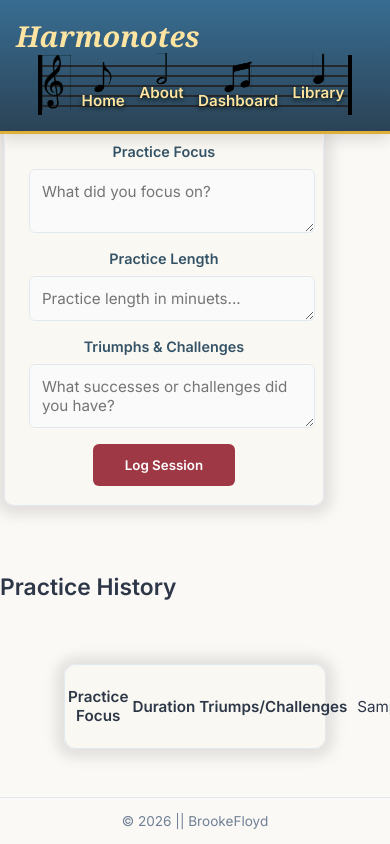
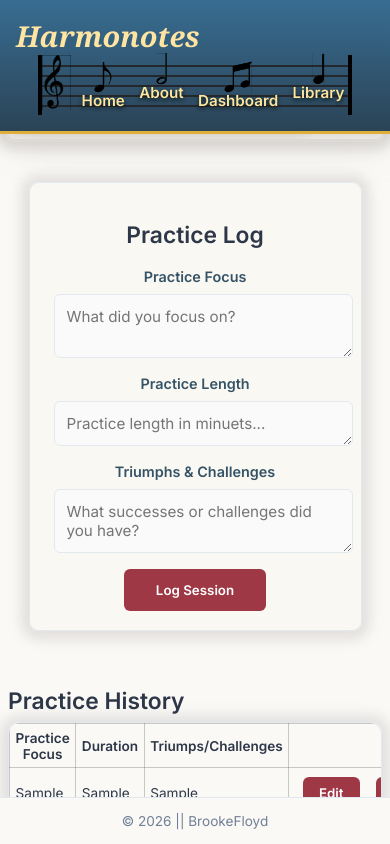
Before and after one commit to BrookeFloyd10/Harmonotes-BrookeF, a React (Vite) app in the folder harmonotes/: page /dashboard in a window 390 px wide. Both pictures are taken after typing "Sample", "Sample", "Sample" into the empty fields and a click on the button "Log Session". Built offline with nearby package versions, Linux system fonts and the light colour scheme.

Commit message:
refactored css to get rid of overlapping rules and apply changes to second media break point

```diff
--- a/harmonotes/src/App.css
+++ b/harmonotes/src/App.css
@@ -264,6 +264,7 @@ main {
     cursor: pointer;
 }
 
+
 .confetti-note {
     position: absolute;
     top: -10px;
@@ -277,12 +278,14 @@ main {
     margin-top: 7rem;
 }
 
+
 .confetti-up {
     --x: 0px;
     --y: -50px;
     --rotate: 0deg;
     color: #711F31;
 }
+
 
 .confetti-left {
     --x: -40px;
@@ -291,12 +294,14 @@ main {
     color: #711F31;
 }
 
+
 .confetti-right {
     --x: 40px;
     --y: -35px;
     --rotate: 20deg;
     color: #355367;
 }
+
 
 @keyframes confetti-pop {
     0% {
@@ -362,7 +367,6 @@ main {
     flex: 1.5;
     min-width: 0;
     border-radius: 12px;
-    border: 1px solid #E2E8F0;
     background-color: #e0af3a05;
 }
 
@@ -386,47 +390,53 @@ main {
     padding: 1.2rem 1rem;
     width: 100%;
     max-width: 420px;
+}
+
+.practice-table-section h2 {
+    margin: 0.5rem;
+}
+
+
+.scrolling-table {
+    max-height: 145px;
+    min-height: 0;
+    overflow-y: auto;
+    box-shadow: 0 1px 12px 8px #c4c2c26c;
+    border: 1px solid #E2E8F0;
+    border-radius: 12px;
+    margin: 0.5rem;
+}
+
+
+  .practice-table {
+    width: 100%;
+    border-collapse: collapse;
 
 }
 
 
-.practice-session {
-    background-color: #e0af3a1a;
-    border-left: 4px solid #e0ae3a44;
-    color: #711F31;
-    padding: 12px;
-    border-radius: 6px;
-    font-size: 0.9rem;
-    line-height: 1.4;
-    margin-bottom: 1rem;
-    text-align: left;
+.practice-table th,
+.practice-table td {
+
+    border: 1.5px solid #393a3c42;
+    padding: 0.5rem;
 }
 
 
-.practice-table {
-    display: flex;
-    flex: 1 1 auto;
-    box-shadow: 0 1px 12px 8px #c3bfbd6c;
-    border: 1px solid #E2E8F0;
-    border-radius: 12px;
-    background-color: #e0af3a05;
-    align-items: center;
-    margin: 4rem;
+.practice-table th:last-child,
+.practice-table td:last-child {
+    width: 1%;
+    white-space: nowrap;
 }
 
 
 .empty-table {
     text-align: center;
-    padding: 2rem;
     color: #718096;
     font-style: italic;
-    border: 1px dashed #E2E8F0;
+    border: 1px dashed #393a3c;
     border-radius: 10px;
-    margin: 4rem;
-}
-
-.empty-table h2 {
-    margin-left: 4rem;
+    margin: 1rem;
 }
 
 
@@ -516,7 +526,6 @@ main {
 
 .form-field {
     margin-bottom: 1rem;
-
 }
 
 
@@ -570,7 +579,6 @@ textarea:focus {
 button:not(:disabled):hover {
     background-color: #711F31;
     cursor: pointer;
-    padding: .8rem 2rem;
     box-shadow: 0 4px 12px #711f3133;;
     transform: translateY(-3px);
 }
@@ -825,6 +833,7 @@ article a:hover {
 
 .dashboard-cards-row {
     flex-direction: column;
+    align-items: center;
 }
 
 
@@ -837,14 +846,22 @@ article a:hover {
     text-align: center;
 }
 
+
 .confetti-note {
     font-size: 24px;
 }
 
 
 .practice-log {
-    max-width: 320px;
+    max-width: 100%;
+    margin: 0 auto;
 }
+
+
+.scrolling-table {
+     max-height: 220px;
+}
+
 
 
 .about-profile {
@@ -856,13 +873,33 @@ article a:hover {
     margin: 1rem auto;
     max-width: 300px;
 }
+}
+
 
 @media (max-width: 480px) {
 
-    body {
-        font-size: 0.95rem;
-    }
+
+body {
+    font-size: 0.95rem;
 }
 
 
+.practice-log {
+    max-width: 90%;
+    margin: 0 auto;
 }
+
+
+.scrolling-table {
+    max-height: 250px;
+    /* margin-bottom: 3rem; */
+}
+
+
+.practice-table th,
+.practice-table td {
+    padding: 0.35rem;
+    font-size: 0.85rem;
+}
+
+}
--- a/harmonotes/src/components/PracticeTable.jsx
+++ b/harmonotes/src/components/PracticeTable.jsx
@@ -9,6 +9,7 @@ const PracticeTable = ({ handleEdit, handleDelete, sessions }) => {
         );
     }
         return (
+          <div className="scrolling-table">
             <table className="practice-table">
                 <thead>
                     <tr>
@@ -20,7 +21,7 @@ const PracticeTable = ({ handleEdit, handleDelete, sessions }) => {
                 </thead>
                 <tbody>
                     {sessions.map((session) => (
-                    <tr key={session.id}>
+                        <tr key={session.id}>
                         <td>{session.focus}</td>
                         <td>{session.time}</td>
                         <td>{session.outcome}</td>
@@ -38,6 +39,7 @@ const PracticeTable = ({ handleEdit, handleDelete, sessions }) => {
                     ))}
                 </tbody>
             </table>
+          </div>
 
     );
 };
```
